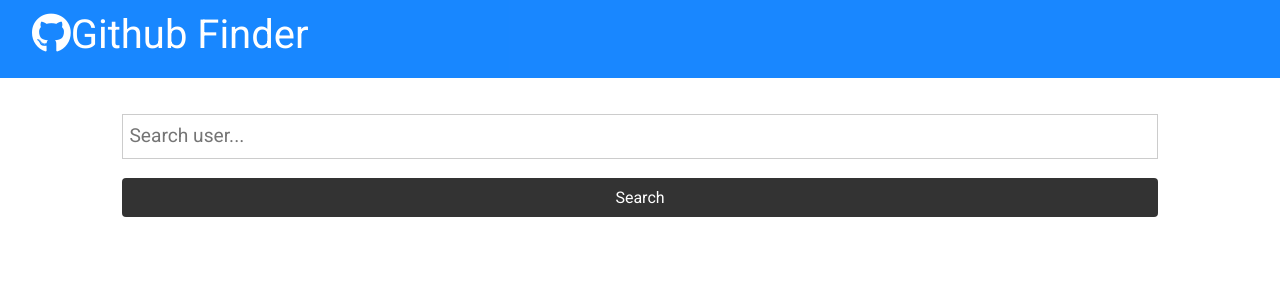
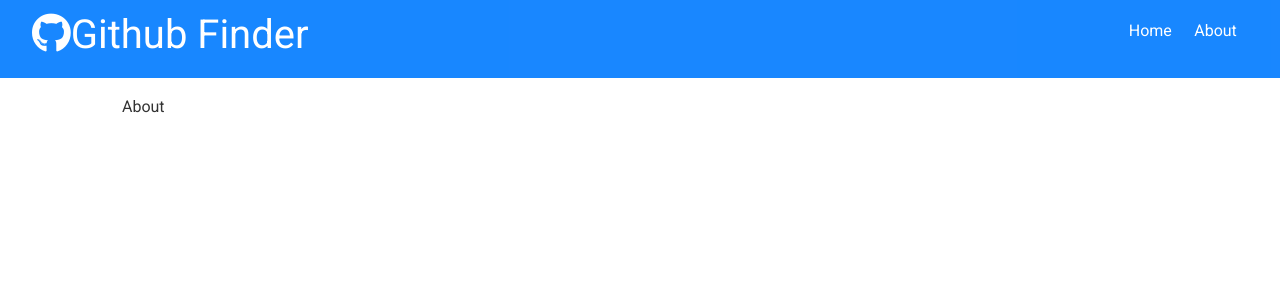
Before and after one commit to mariolazzari/react-front, a React (Create React App) app in the folder github-finder/: page /about in a window 1280 px wide. Shown: the top 300 px of the page. Built offline with nearby package versions, Linux system fonts and the light colour scheme.

Commit message:
Done lesson 19

```diff
--- a/github-finder/package.json
+++ b/github-finder/package.json
@@ -6,6 +6,7 @@
     "axios": "^0.19.0",
     "react": "^16.8.6",
     "react-dom": "^16.8.6",
+    "react-router-dom": "^5.0.1",
     "react-scripts": "3.0.1"
   },
   "scripts": {
--- a/github-finder/src/App.js
+++ b/github-finder/src/App.js
@@ -1,10 +1,12 @@
-import React, { Component } from "react";
+import React, { Component, Fragment } from "react";
 import "./App.css";
 import Navbar from "./components/layout/Navbar";
 import Users from "./components/users/Users";
 import axios from "axios";
 import Search from "./components/users/Search";
 import Alert from "./components/layout/Alert";
+import { BrowserRouter as Router, Switch, Route } from "react-router-dom";
+import About from "./components/pages/About";
 
 class App extends Component {
   state = {
@@ -40,10 +42,18 @@
     const { users, loading, alert } = this.state;
 
     return (
+      <Router>
         <div className="App">
           <Navbar />
           <div className="container">
             <Alert alert={alert} />
+
+            <Switch>
+              <Route
+                path="/"
+                exact
+                render={props => (
+                  <Fragment>
                     <Search
                       searchUsers={this.searchUsers}
                       clearUsers={this.clearUsers}
@@ -51,8 +61,14 @@
                       setAlert={this.setAlert}
                     />
                     <Users users={users} loading={loading} />
+                  </Fragment>
+                )}
+              />
+              <Route path="/about" component={About} />
+            </Switch>
           </div>
         </div>
+      </Router>
     );
   }
 }
--- a/github-finder/src/components/layout/Navbar.js
+++ b/github-finder/src/components/layout/Navbar.js
@@ -1,5 +1,6 @@
 import React from "react";
 import PropTypes from "prop-types";
+import { Link } from "react-router-dom";
 
 const Navbar = ({ icon, title }) => (
   <nav className="navbar bg-primary">
@@ -7,6 +8,14 @@
       <i className={icon} />
       {title}
     </h1>
+    <ul>
+      <li>
+        <Link to="/">Home</Link>
+      </li>
+      <li>
+        <Link to="/about">About</Link>
+      </li>
+    </ul>
   </nav>
 );
 
--- /dev/null
+++ b/github-finder/src/components/pages/About.js
@@ -0,0 +1,7 @@
+import React from "react";
+
+const About = () => {
+  return <div>About</div>;
+};
+
+export default About;
```
Also changed, not shown: 1 other file (tests, documents, lock files or other folders). Lines whose indentation alone changed are shown as unchanged.
